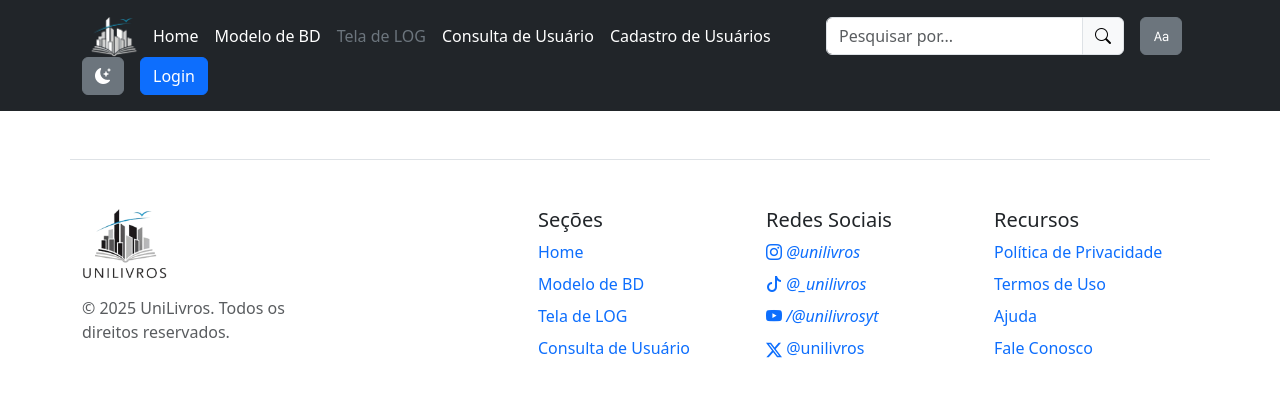
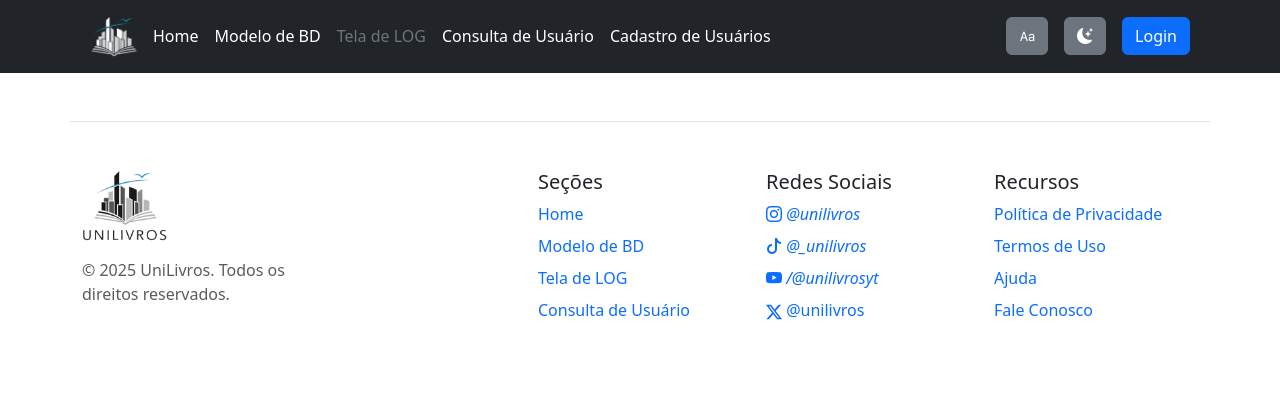
Before and after one commit to davyybs/Projeto-Backend-Unisuam, a PHP site: page /log.php in a window 1280 px wide. Shown: the top 397 px of the page. Run offline with PHP 8.4, Linux system fonts and the light colour scheme.

Commit message:
Ajuste Header

```diff
--- a/log.php
+++ b/log.php
@@ -24,16 +24,6 @@
           <li><a href="consulta_usuario.php" class="nav-link px-2 text-white">Consulta de Usuário</a></li>
           <li><a href="cadastro_usuario.php" class="nav-link px-2 text-white">Cadastro de Usuários</a></li>
         </ul>
-        <form class="col-12 col-lg-auto mb-3 mb-lg-0 me-lg-3" role="search">
-          <div class="input-group">
-            <input type="search" class="form-control text-body" placeholder="Pesquisar por..." aria-label="Search"/>
-            <span class="input-group-text">
-              <button type="submit" class="searchBtn">
-                <i class="bi bi-search"></i>
-              </button>
-            </span>
-          </div>
-        </form>
         <div class="me-3">
           <button type="button" class="btn btn-secondary" id=""><i class="bi bi-type"></i></button>
         </div>
```
Also changed, not shown: cadastro_usuario.php (+0 -10 lines), consulta_usuario.php (+0 -10 lines), modeloBD.php (+0 -10 lines).
